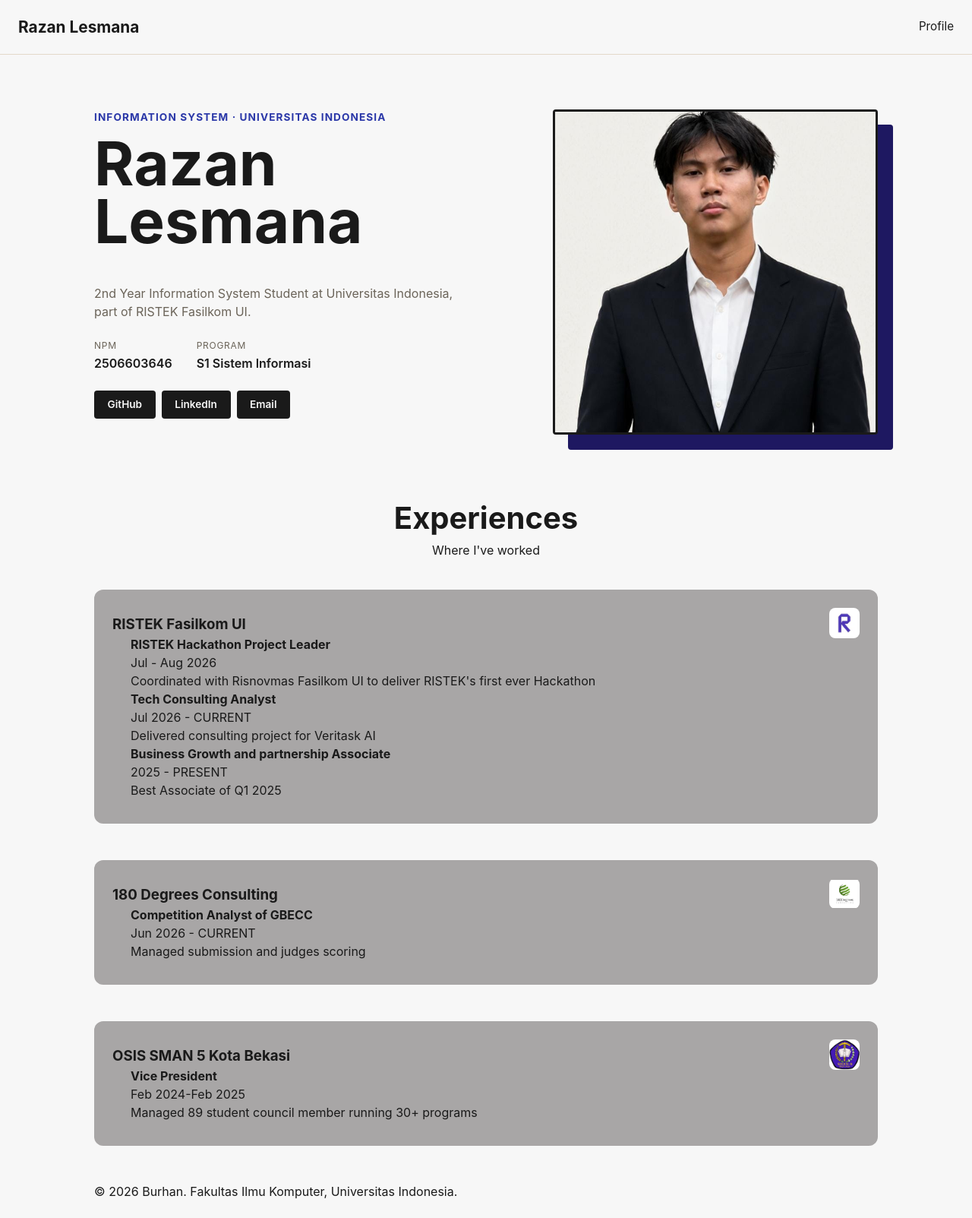
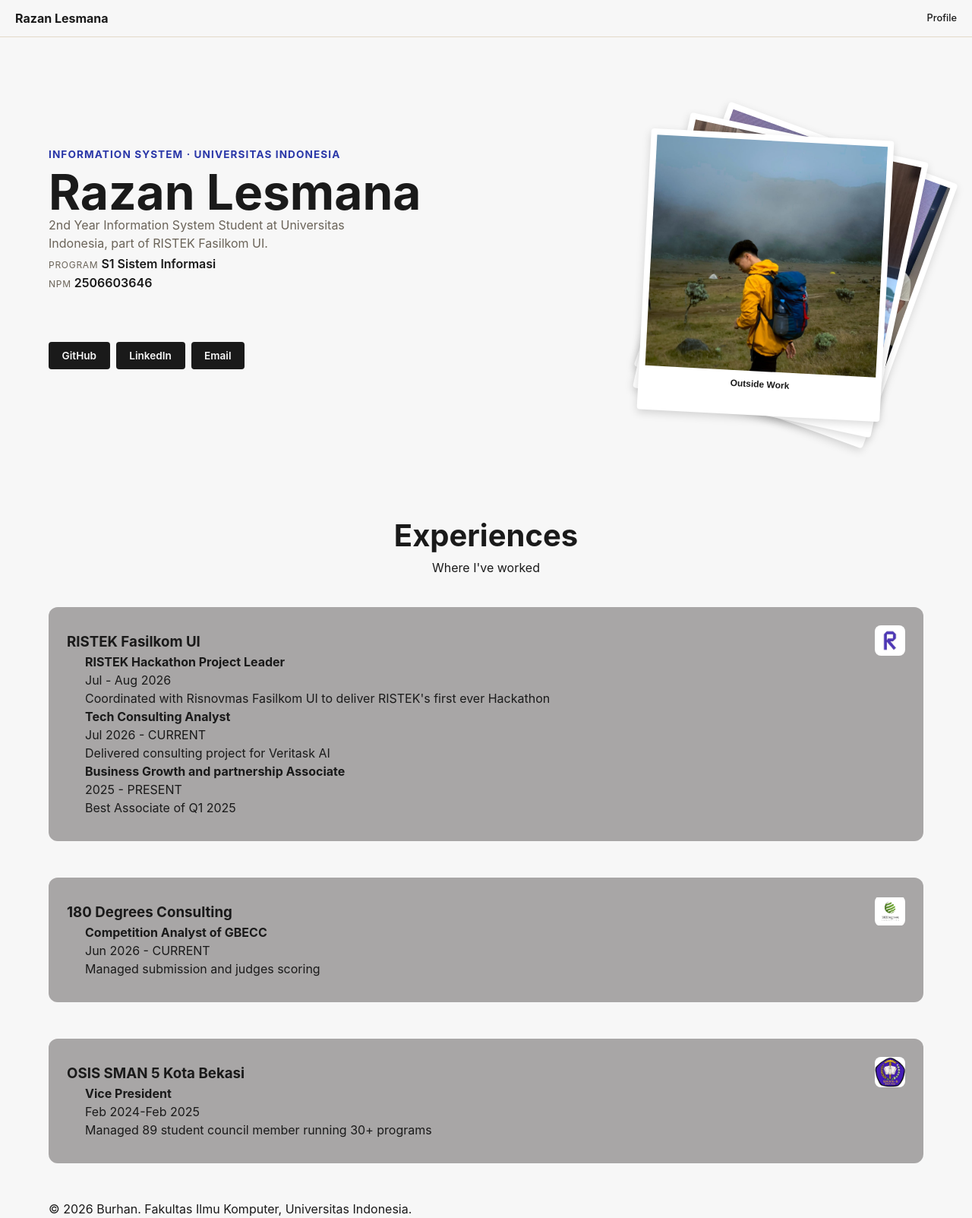
Before and after one commit to RazanLesmana/myportofolio, a Django app: page / in a window 1280 px wide. Shown: the whole page at 76% size. Before the commit the page ends 1578 px from the top, so only its background shows below. Run offline with Django 5.2, Linux system fonts and the light colour scheme.

Commit message:
Change photo to stacked polaroid + some layout changes

```diff
--- a/static/css/style.css
+++ b/static/css/style.css
@@ -26,7 +26,7 @@ h1, .brand {
 }
 
 .container {
-    max-width: 1080px;
+    max-width: 1200px;
     margin: 0 auto;
     padding: 0 1.5rem;
 }
@@ -43,14 +43,18 @@ h1, .brand {
     display: flex;
     justify-content: space-between;
     align-items: center;
-    padding: 1.25rem 1.5rem;
+    padding: 0.75rem 1.25rem;
 }
 
 .brand {
-    font-size: 1.3rem;
+    font-size: 1rem;
     font-weight: 700;
     color: var(--ink);
     text-decoration: none;
+}
+
+.profile {
+    font-size: 0.8rem;
 }
 
 .site-header nav {
@@ -60,67 +64,9 @@ h1, .brand {
 
 .site-header nav a {
     color: var(--ink);
+    font-weight: 500;
     text-decoration: none;
-    font-size: 0.95rem;
-}
-
-.hero {
-    padding: 4.5rem 0 5rem;
-}
-
-.hero-grid {
-    display: grid;
-    grid-template-columns: 1.5fr 1fr;
-    grid-template-areas:
-        "identity photo"
-        "details  photo";
-    gap: 1.5rem 3rem;
-}
-
-.hero-identity {
-    grid-area: identity;
-}
-
-.hero-details {
-    grid-area: details;
-}
-
-.hero-kicker {
-    font-size: 0.85rem;
-    letter-spacing: 0.08em;
-    text-transform: uppercase;
-    color: var(--accent-dark);
-    font-weight: 700;
-    margin-bottom: 0.75rem;
-}
-
-.hero-identity h1 {
-    font-size: clamp(3rem, 7vw, 5rem);
-    line-height: 0.95;
-}
-
-.bio {
-    color: var(--text-muted);
-    max-width: 480px;
-    margin-bottom: 1.5rem;
-}
-
-.meta-list {
-    display: flex;
-    gap: 2rem;
-    margin-bottom: 1.5rem;
-}
-
-.meta-row dt {
-    font-size: 0.75rem;
-    text-transform: uppercase;
-    letter-spacing: 0.06em;
-    color: var(--text-muted);
-    margin-bottom: 0.15rem;
-}
-
-.meta-row dd {
-    font-weight: 600;
+    font-size: 0.8rem;
 }
 
 .social-links {
@@ -170,20 +116,20 @@ h1, .brand {
     aspect-ratio: 1 / 1;
     object-fit: cover;
     border-radius: var(--radius);
-    border: 3px solid var(--ink);
+    border: none;
 }
 
 .hero {
-    padding: 4.5rem 0 5rem;
+    padding: 8rem 0 8rem;
 }
 
 .hero-grid {
     display: grid;
-    grid-template-columns: 1.3fr 1fr;
+    grid-template-columns: 1.6fr 0.8fr;
     grid-template-areas:
         "identity photo"
         "details  photo";
-    gap: 1.5rem 3rem;
+    gap: 0.2rem 3rem;
 }
 
 .hero-identity {
@@ -200,24 +146,30 @@ h1, .brand {
     text-transform: uppercase;
     color: var(--accent-dark);
     font-weight: 700;
-    margin-bottom: 0.75rem;
+    margin-bottom: 0.6rem;
+    margin-top: 1rem;
 }
 
 .hero-identity h1 {
-    font-size: clamp(3rem, 7vw, 5rem);
+    font-size: clamp(3rem, 7vw, 4rem);
     line-height: 0.95;
 }
 
 .bio {
     color: var(--text-muted);
-    max-width: 480px;
-    margin-bottom: 1.5rem;
+    max-width: 420px;
+    margin-bottom: 0.2rem;
 }
 
 .meta-list {
     display: flex;
-    gap: 2rem;
-    margin-bottom: 1.5rem;
+    flex-direction:column;
+}
+
+.meta-row {
+    display: flex;
+    align-items: baseline;
+    gap: 4px;
 }
 
 .meta-row dt {
@@ -258,17 +210,48 @@ h1, .brand {
     grid-area: photo;
     align-self: center;
     position: relative;
+    min-width: 0;
 }
 
-.photo-block {
+.photo-frame {
+    background:white;
+    padding: 12px 12px 12px;
+    border-radius: 10;
+    box-shadow: 0 0px 12px rgba(0,0,0,0,.15);
+    text-align: center;
+}
+
+.photo-stack {
+    position: relative;
+    width: min(100%, 320px);
+}
+
+.polaroid {
+    background-color: white;
+    padding: 8px 8px 32px;
+    border-radius: 4px;
+    box-shadow: 0 4px 12px rgba(0,0,0, .15)
+}
+
+.polaroid-back {
     position: absolute;
-    top: 1.25rem;
-    left: 1.25rem;
+    inset: 0;
     width: 100%;
-    height: 100%;
-    background-color: var(--accent);
-    border-radius: var(--radius);
-    z-index: 0;
+}
+
+.polaroid img {
+    display: block;
+    width: 100%;
+    aspect-ratio: 1/1;
+    object-fit: cover;
+}
+
+.back-1 { left: 40px; transform: rotate(20deg); z-index: 1; }
+
+.back-2 { left: 20px; transform: rotate(12deg); z-index: 2; }
+
+.polaroid-front {
+    position: relative; z-index: 3; transform: rotate(3deg);
 }
 
 .avatar {
@@ -279,7 +262,14 @@ h1, .brand {
     aspect-ratio: 1 / 1;
     object-fit: cover;
     border-radius: var(--radius);
-    border: 3px solid var(--ink);
+}
+
+.polaroid-front p {
+    text-align: center;
+    margin-top: 8px;
+    font-family: "Poppins", sans-serif;
+    font-size: 12px;
+    font-weight: 600;
 }
 
 /* BAGIAN EXPERIENCE (TUGAS 1) */
--- a/templates/index.html
+++ b/templates/index.html
@@ -25,25 +25,41 @@
                 <div class="hero-identity">
                     <p class="hero-kicker">Information System &middot; Universitas Indonesia</p>
                     <h1>Razan Lesmana</h1>
-                </div>
-                <div class="hero-photo">
-                    <div class="photo-block"></div>
-                    <img class="avatar" src="/static/img/Razan.png" alt="Photo of Razan">
-                </div>
-                <div class="hero-details">
                     <p class="bio">2nd Year Information System Student at Universitas Indonesia, part of RISTEK Fasilkom UI.</p>
                     <dl class="meta-list">
+                        <div class="meta-row">
+                            <dt>Program</dt>
+                            <dd>S1 Sistem Informasi</dd>
+                        </div>
                         <div class="meta-row">
                             <dt>NPM</dt>
                             <dd>2506603646</dd>
                         </div>
-                        <div class="meta-row">
-                            <dt>Program</dt>
-                            <dd>S1 Sistem Informasi</dd>
+                    </dl>
+                </div>
+                <div class="hero-photo">
+                    <div class="photo-stack">
+                        <!--Foto belakang 1-->
+                        <div class="polaroid polaroid-back back-1">
+                            <img src="/static/img/razandanbgp.jpeg" alt="begepeh">
                         </div>
-                    </dl>
+
+                        <!--Foto belakang 2-->
+                        <div class="polaroid polaroid-back back-2">
+                            <img src="/static/img/razankezi.jpeg" alt="razankezi">
+                        </div>
+
+                        <!--Foto-depan-->
+                        <div class="polaroid polaroid-front">
+                            <img src="/static/img/razangunung.jpeg" alt="di gunung">
+                            <p>Outside Work</p>
+                        </div>
+                    </div>
+                </div>
+                <div class="hero-details">
                     <div class="social-links">
-                        <a href="https://github.com/RazanLesmana" class="social-link">GitHub</a>
+                        <a href="https://github.com/RazanLesmana"
+                        class="social-link">GitHub</a>
                         <a href="https://linkedin.com/in/razan-lesmana/" class="social-link">LinkedIn</a>
                         <a href="razan.muhammad51@ui.ac.ic" class="social-link">Email</a>
                     </div>
```
Also changed, not shown: static/img/Razan.png, static/img/razandanbgp.jpeg (added), static/img/razangunung.jpeg (added), static/img/razankezi.jpeg (added).
